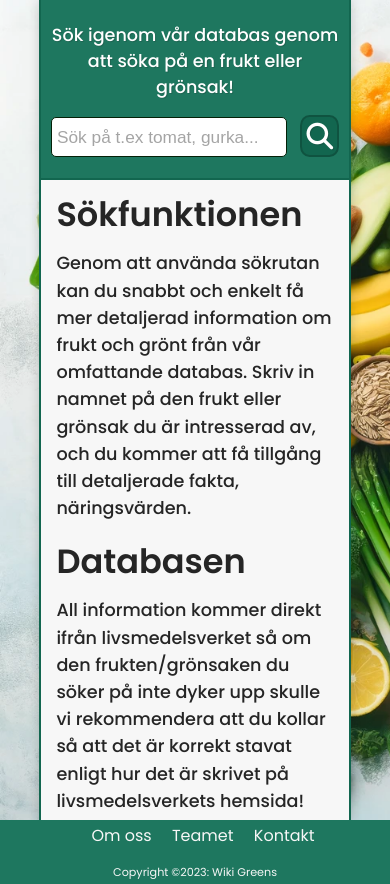
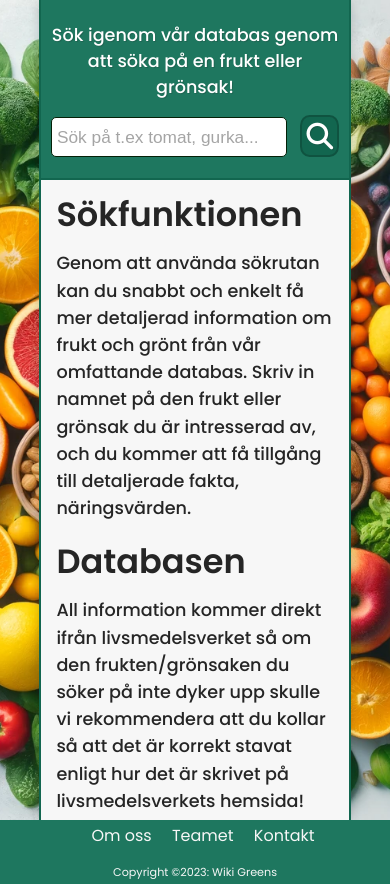
Before and after one commit to Lindayh/nutrition, a Flask app: page /search in a window 390 px wide. Shown: the part 84-968 px from the top of the page. Run offline with Flask 3, Linux system fonts and the light colour scheme; some libraries are stand-ins or nearby versions.

Commit message:
info page container fix

```diff
--- a/static/style.css
+++ b/static/style.css
@@ -544,7 +544,9 @@ footer p {
 
 @media only screen and (max-width: 767px) {
   /* CSS rules for mobile devices */
-  .home-container {
+  .home-container,
+  .info-page-container
+   {
     background-position: top;
   }
 
```
